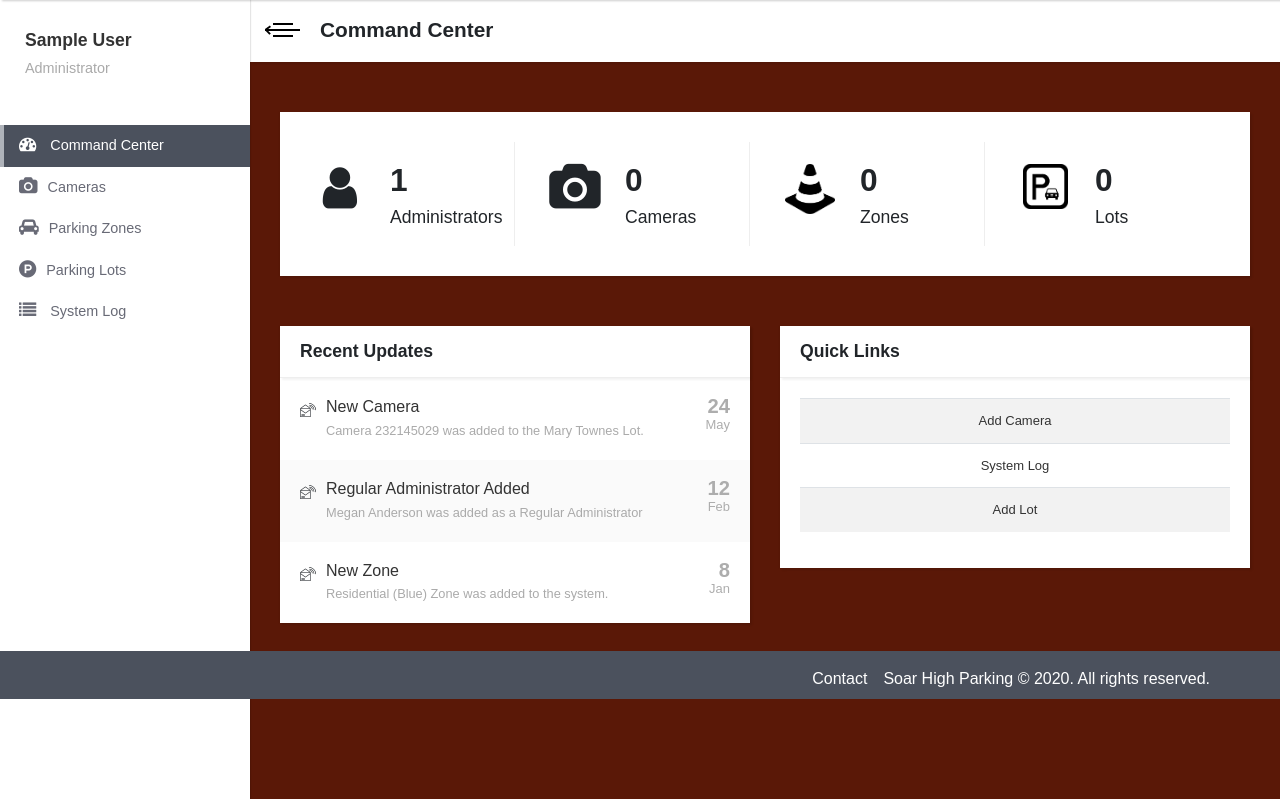
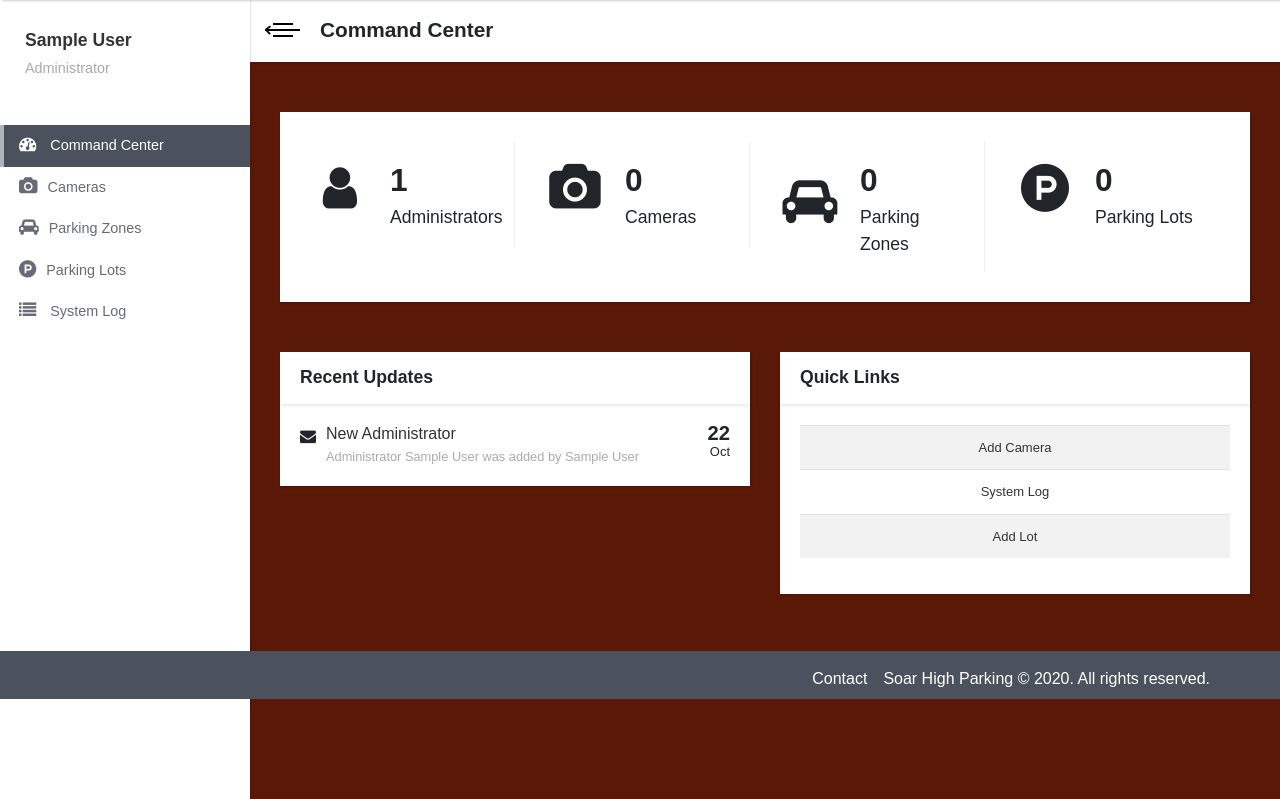
Before and after one commit to jacobia21/capstone-parking, a Flask app: page /admin/home in a window 1280 px wide. Shown: the part 101-900 px from the top of the page. Run offline with Flask 2, Linux system fonts and the light colour scheme; the visitor is signed in with stand-in values (Sample User, id 1); data comes from the database, SQL or seed files in the repository; data that the repository does not hold is empty; parts of the project's set-up code (start-up, migrations or seed data) failed here and were passed over; some libraries are stand-ins or nearby versions.

Commit message:
Adding notifications feature to show recent updates on admin dashboard

```diff
--- a/app/admin/routes.py
+++ b/app/admin/routes.py
@@ -1,6 +1,6 @@
 import base64
 from datetime import datetime
-
+import calendar
 import dropbox
 from flask import json
 from flask import render_template, url_for, flash, redirect, request, current_app
@@ -15,7 +15,8 @@ from app.admin.forms import AddAdminForm, EditAdminForm, AddZoneForm, EditZoneFo
 from app.admin.utils import download
 from app.auth.email import send_activation_email
 from app.enums import Groups, LogStatus, CameraStatus, SpaceAvailability
-from app.models import ControlPoints, SpaceDimensions, User, Zone, Camera, ParkingSpace, Lot, SystemLog, AdminGroup
+from app.models import ControlPoints, SpaceDimensions, User, Zone, Camera, ParkingSpace, Lot, SystemLog, AdminGroup, \
+    Notifications
 
 
 @bp.route('/home')
@@ -25,8 +26,30 @@ def home():
     camera_count = Camera.query.count()
     zone_count = Zone.query.count()
     lot_count = Lot.query.count()
+
+    notifications_query = Notifications.query.order_by(Notifications.timestamp.desc()).limit(3).all()
+    notifications = []
+    for notification in notifications_query:
+        title = notification.title
+        month = calendar.month_abbr[notification.timestamp.month]
+        day = notification.timestamp.day
+        message = notification.message
+        updates = notification.updates if notification.updates != "" else None
+
+        notification = {
+            'title': title,
+            'month': month,
+            'day': day,
+            'message': message,
+        }
+        if updates:
+            updates_list = updates.split(",")
+            notification['updates'] = updates_list
+
+        notifications.append(notification)
+
     return render_template("home.html", title='Command Center', users=user_count, cameras=camera_count,
-                           zones=zone_count, lots=lot_count)
+                           zones=zone_count, lots=lot_count, notifications=notifications)
 
 
 @bp.route('/administrators')
@@ -86,6 +109,7 @@ def edit_administrator(user_id):
             db.session.commit()
             flash('Administrator updated successfully!')
         except Exception as error:
+            print(error)
             current_app.logger.error(error)
             db.session.rollback()
             flash("Something went wrong! Try again later")
@@ -192,7 +216,8 @@ def edit_camera(camera_id):
 @login_required
 def delete_camera(camera_id):
     try:
-        Camera.query.filter(Camera.id == camera_id).delete()
+        camera = Camera.query.get(camera_id)
+        db.session.delete(camera)
         db.session.commit()
         flash("Camera removed")
     except Exception as error:
@@ -339,7 +364,8 @@ def edit_lot(lot_id):
 @login_required
 def delete_lot(lot_id):
     try:
-        Lot.query.filter(Lot.id == lot_id).delete()
+        lot = Lot.query.get(lot_id)
+        db.session.delete(lot)
         db.session.commit()
         flash("Lot removed")
     except Exception as error:
--- a/app/admin/templates/home.html
+++ b/app/admin/templates/home.html
@@ -42,10 +42,9 @@
                 <!-- Item -->
                 <div class="col-xl-3 col-sm-6" onclick="window.location.href='{{ url_for('admin.zones') }}'">
                     <div class="item d-flex align-items-center dashboard-item">
-                        <div class="icon"><img src="{{ url_for('static', filename='img/cone_icon.png') }}" alt=""
-                                               style="width: 50px; height:50px; vertical-align:unset"></div>
+                        <div class="icon"><i class="fa-3x fa fa-car"></i></div>
                         <div class="title"><span>
-                                <div class="number"><strong>{{ zones }}</strong></div>Zones
+                                <div class="number"><strong>{{ zones }}</strong></div>Parking Zones
                             </span>
 
                         </div>
@@ -56,10 +55,9 @@
                 <!-- Item -->
                 <div class="col-xl-3 col-sm-6" onclick="window.location.href='{{ url_for('admin.lots') }}'">
                     <div class="item d-flex align-items-center dashboard-item">
-                        <div class="icon"><img src="{{ url_for('static', filename='img/lot_icon.png') }}" alt=""
-                                               style="width: 45px; height:45px; vertical-align:unset"></div>
+                        <div class="icon"><i class="fa-3x fa fa-product-hunt"></i></div>
                         <div class="title"><span>
-                                <div class="number"><strong>{{ lots }}</strong></div>Lots
+                                <div class="number"><strong>{{ lots }}</strong></div>Parking Lots
                             </span>
 
                         </div>
@@ -81,39 +79,31 @@
                             <h3 class="h4">Recent Updates</h3>
                         </div>
                         <div class="card-body no-padding">
+                        {% if notifications|length == 0 %}
+                            <div class="container text-center p-5">
+                               <p> No recent updates found!</p>
+                            </div>
+                        {% else %}
+                            {% for notification in notifications %}
                             <!-- Item-->
                             <div class="item d-flex justify-content-between">
                                 <div class="info d-flex">
-                                    <div class="icon"><i class="icon-rss-feed"></i></div>
+                                    <div class="icon"><i class="fa fa-envelope"></i></div>
                                     <div class="title">
-                                        <h5>New Camera</h5>
-                                        <p>Camera 232145029 was added to the Mary Townes Lot.</p>
+                                        <h5>{{ notification['title'] }}</h5>
+                                        <p>{{ notification['message'] }}
+                                        {%   if 'updates' in notification %}
+                                            {% for update in notification['updates'] %}
+                                                <br> &bull; {{ update }}
+                                            {% endfor %}
+                                        {% endif %}
+                                    </p>
                                     </div>
                                 </div>
-                                <div class="date text-right"><strong>24</strong><span>May</span></div>
+                                <div class="date text-right"><strong>{{ notification['day'] }}</strong><span>{{ notification['month'] }}</span></div>
                             </div>
-                            <!-- Item-->
-                            <div class="item d-flex justify-content-between">
-                                <div class="info d-flex">
-                                    <div class="icon"><i class="icon-rss-feed"></i></div>
-                                    <div class="title">
-                                        <h5>Regular Administrator Added</h5>
-                                        <p>Megan Anderson was added as a Regular Administrator</p>
-                                    </div>
-                                </div>
-                                <div class="date text-right"><strong>12</strong><span>Feb</span></div>
-                            </div>
-                            <!-- Item        -->
-                            <div class="item d-flex justify-content-between">
-                                <div class="info d-flex">
-                                    <div class="icon"><i class="icon-rss-feed"></i></div>
-                                    <div class="title">
-                                        <h5>New Zone</h5>
-                                        <p>Residential (Blue) Zone was added to the system.</p>
-                                    </div>
-                                </div>
-                                <div class="date text-right"><strong>8</strong><span>Jan</span></div>
-                            </div>
+                            {% endfor %}
+                        {% endif %}
                         </div>
                     </div>
 
--- a/app/models.py
+++ b/app/models.py
@@ -171,6 +171,15 @@ class SystemLog(db.Model):
     updated_at = db.Column(db.DateTime)
 
 
+class Notifications(db.Model):
+    id = db.Column(db.Integer, primary_key=True)
+    timestamp = db.Column(db.DateTime, nullable=False,
+                          default=datetime.utcnow)
+    title = db.Column(db.String(255), nullable=False)
+    message = db.Column(db.String(255), nullable=False)
+    updates = db.Column(db.String(255), default="", nullable=False)
+
+
 class User(UserMixin, db.Model):
     id = db.Column(db.Integer, primary_key=True)
     email = db.Column(db.String(120), index=True, unique=True)
--- a/app/static/css/admin.css
+++ b/app/static/css/admin.css
@@ -1463,7 +1463,6 @@ section.dashboard-counts div[class*="col-"]:last-of-type .item {
 
 .recent-updates .date {
     font-size: 0.9em;
-    color: #adadad;
 }
 
 .recent-updates .date strong {
```
Also changed, not shown: app/event_listeners.py (+112 -3 lines), migrations/versions/7e7a003df875_.py (added, +28 -0 lines).
